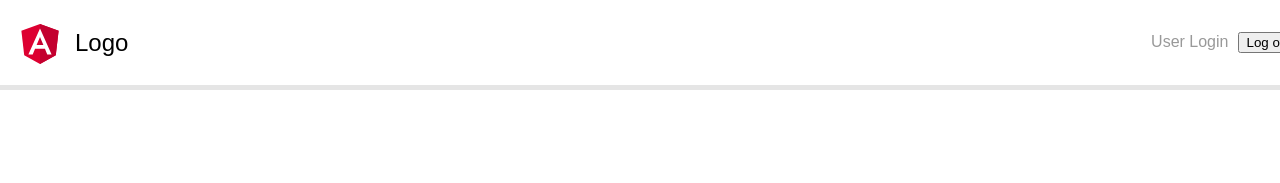
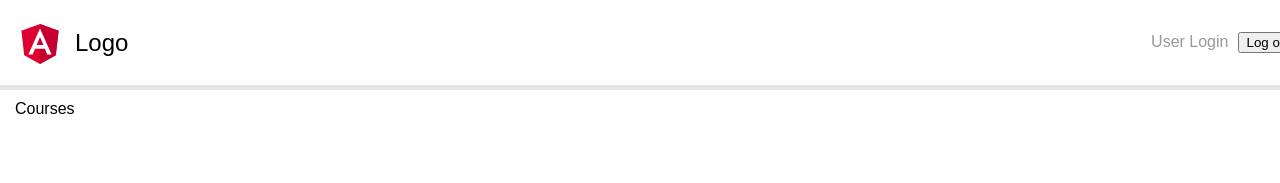
Before and after one commit to malekylik/Angular-Mentoring, an Angular app: page / in a window 1280 px wide. Shown: the top 183 px of the page. Built offline with nearby package versions, Linux system fonts and the light colour scheme.

Commit message:
breadcrumbs/feat: implemented breadcrumbs markup and styles

```diff
--- a/src/app/app.component.html
+++ b/src/app/app.component.html
@@ -1 +1,2 @@
 <app-header logo="Logo" user-login="User Login"></app-header>
+<app-breadcrumbs></app-breadcrumbs>
--- a/src/app/core/breadcrumbs/breadcrumbs.component.css
+++ b/src/app/core/breadcrumbs/breadcrumbs.component.css
@@ -0,0 +1,24 @@
+.breadcrumbs {
+    font-size: 1.6rem;
+    min-height: 30px;
+}
+
+.breadcrumbs_wrapper {
+    padding: 15px 15px;
+}
+
+.breadcrumbs_list {
+    list-style: none;
+    padding: 0;
+    margin: 0;
+}
+
+.breadcrumbs_link {
+    text-decoration: none;
+    color: black;
+}
+
+.breadcrumbs_link:hover {
+    text-decoration: underline;
+    color: black;
+}
--- a/src/app/core/breadcrumbs/breadcrumbs.component.html
+++ b/src/app/core/breadcrumbs/breadcrumbs.component.html
@@ -1,3 +1,9 @@
-<p>
-  breadcrumbs works!
-</p>
+<div class="breadcrumbs">
+    <div class="width-wrapper breadcrumbs_wrapper">
+      <ul class="breadcrumbs_list">
+        <li>
+          <a class="breadcrumbs_link" href="#">Courses</a>
+        </li>
+      </ul>
+    </div>
+</div>
--- a/src/app/core/core.module.ts
+++ b/src/app/core/core.module.ts
@@ -1,5 +1,6 @@
 import { NgModule } from '@angular/core';
 import { CommonModule } from '@angular/common';
+
 import { HeaderComponent } from './header/header.component';
 import { BreadcrumbsComponent } from './breadcrumbs/breadcrumbs.component';
 import { FooterComponent } from './footer/footer.component';
@@ -15,6 +16,7 @@ import { FooterComponent } from './footer/footer.component';
   ],
   exports: [
     HeaderComponent,
+    BreadcrumbsComponent,
   ]
 })
 export class CoreModule { }
```
